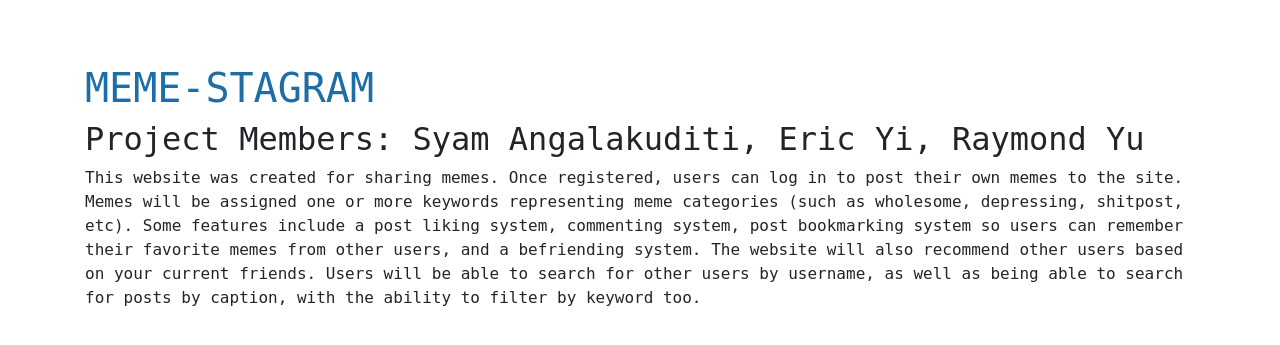
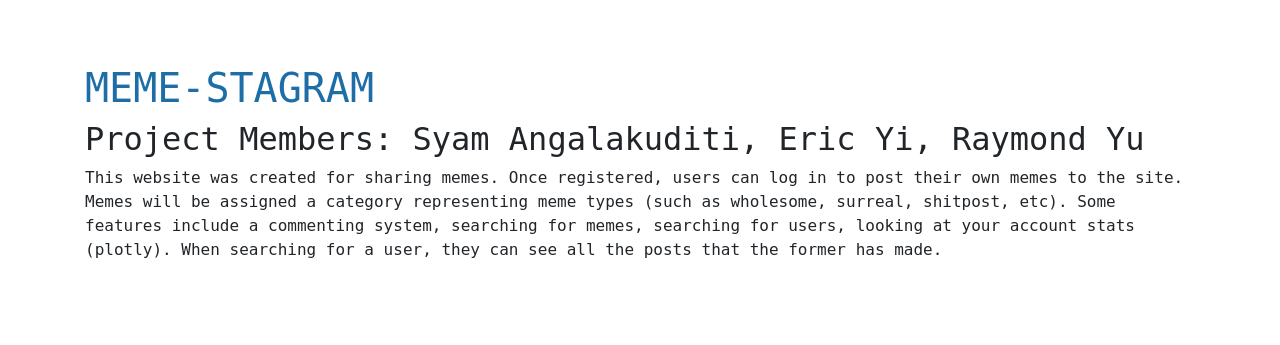
Before and after one commit to sywy1874/cmsc388j-final-project-memes, a Flask app: page /about in a window 1280 px wide. Shown: the part 100-445 px from the top of the page. Run offline with Flask 2, Linux system fonts and the light colour scheme; some libraries are stand-ins or nearby versions; some web fonts are replaced.

Commit message:
updated about page

```diff
--- a/flask_app/templates/about.html
+++ b/flask_app/templates/about.html
@@ -3,13 +3,10 @@
 <h2>Project Members: Syam Angalakuditi, Eric Yi, Raymond Yu</h2>
 <p>
   This website was created for sharing memes. Once registered, users can log in
-  to post their own memes to the site. Memes will be assigned one or more
-  keywords representing meme categories (such as wholesome, depressing,
-  shitpost, etc). Some features include a post liking system, commenting system,
-  post bookmarking system so users can remember their favorite memes from other
-  users, and a befriending system. The website will also recommend other users
-  based on your current friends. Users will be able to search for other users by
-  username, as well as being able to search for posts by caption, with the
-  ability to filter by keyword too.
+  to post their own memes to the site. Memes will be assigned a category
+  representing meme types (such as wholesome, surreal,
+  shitpost, etc). Some features include a commenting system, searching for memes,
+  searching for users, looking at your account stats (plotly). When searching for a user,
+  they can see all the posts that the former has made.
 </p>
 {% endblock %}
```
